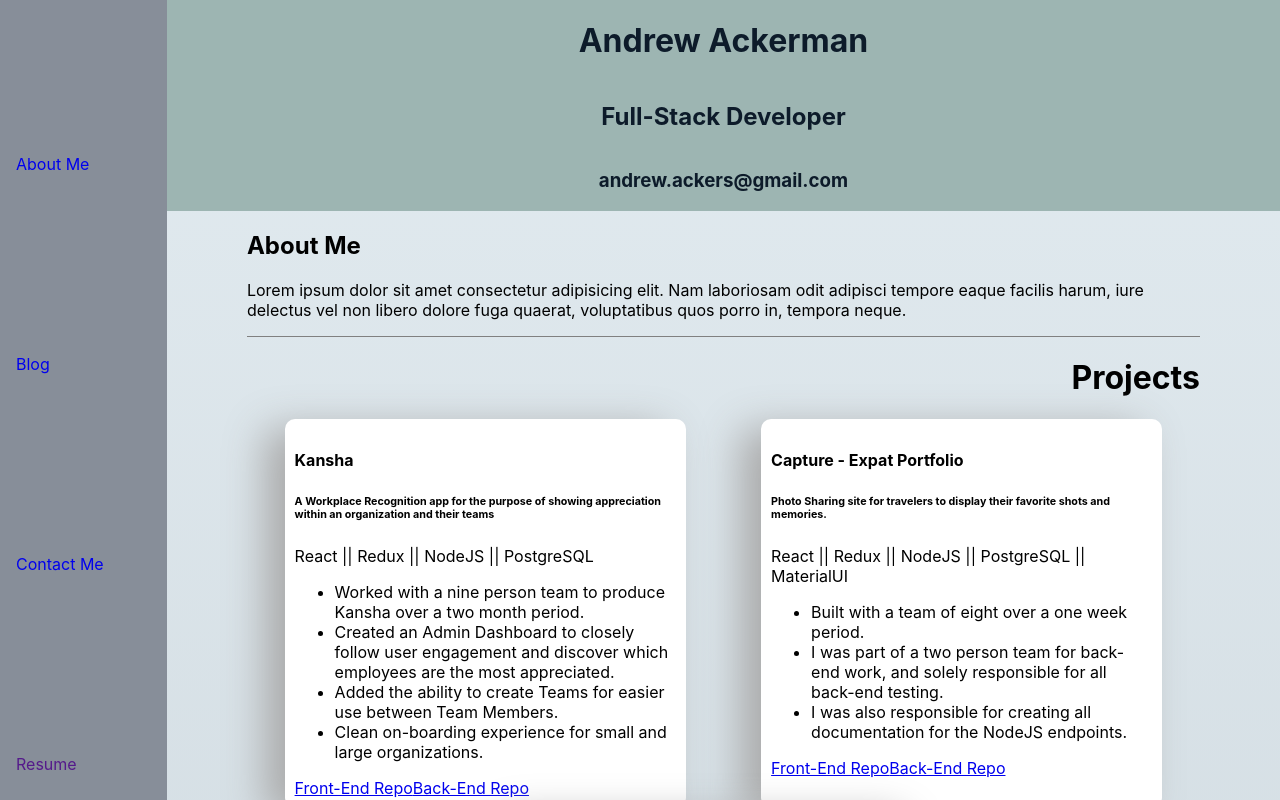
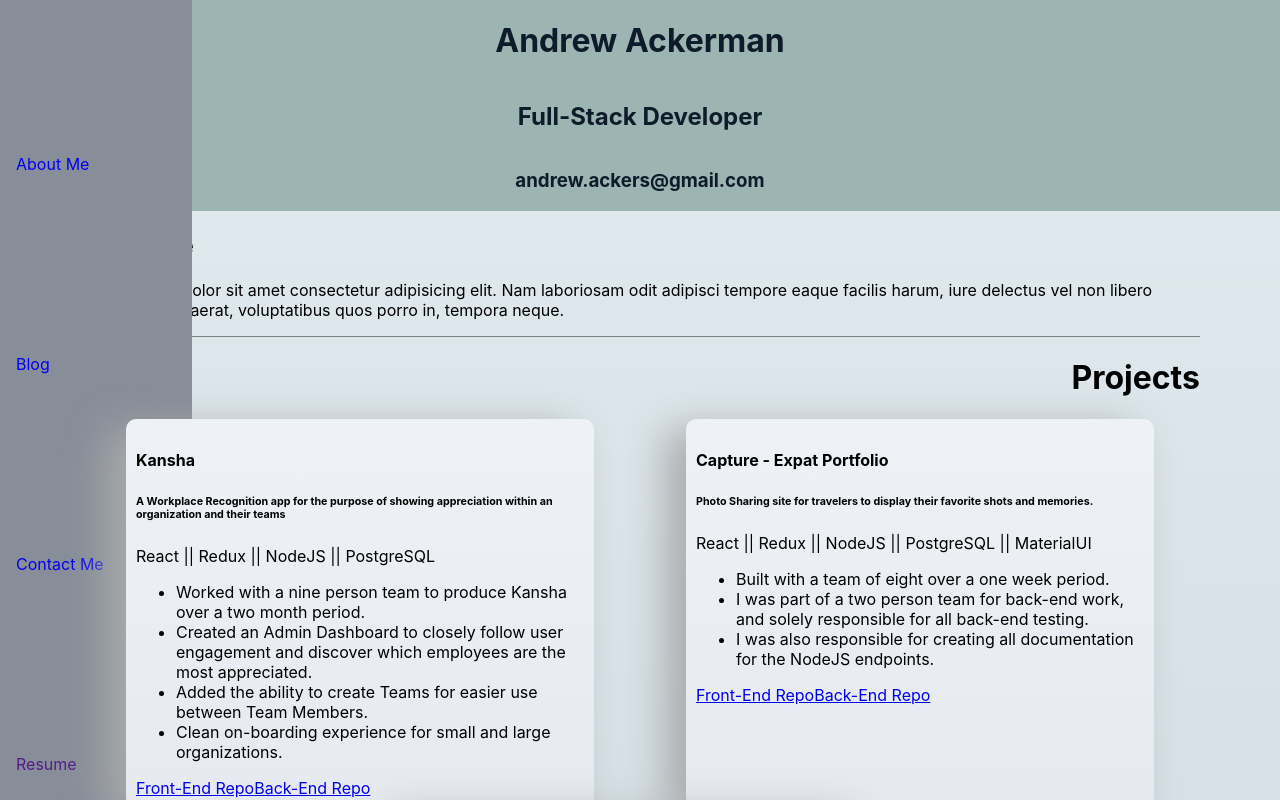
Before and after one commit to ackers93/my-portfolio, a React (Create React App) app: page / in a window 1280 px wide. Shown: the top 800 px of the page. Built offline with nearby package versions, Linux system fonts and the light colour scheme; no server answers.

Commit message:
added better gradients and fixed nav position

```diff
--- a/src/styles/_blog.scss
+++ b/src/styles/_blog.scss
@@ -7,7 +7,7 @@
 
     .post {
       width: 40%;
-      background-color: white;
+      background-image: linear-gradient(to top, #e6e9f0 0%, #eef1f5 100%);
       margin: 20px;
       filter: drop-shadow(-20px 10px 20px darkgrey);
       border-radius: 6px;
--- a/src/styles/_nav.scss
+++ b/src/styles/_nav.scss
@@ -1,14 +1,14 @@
 .nav {
   background-color: #878e99;
   width: 15%;
-  height: 100vh;
+  height: 100;
+  position: fixed;
   nav {
     padding: 4rem 1rem 4rem 1rem;
     height: 100vh;
     display: flex;
     flex-direction: column;
     justify-content: space-around;
-
     a {
       text-decoration: none;
     }
--- a/src/styles/_projects.scss
+++ b/src/styles/_projects.scss
@@ -13,9 +13,9 @@
     justify-content: center;
     justify-content: space-around;
     .project {
+      background-image: linear-gradient(to top, #e6e9f0 0%, #eef1f5 100%);
       justify-content: space-around;
       border-radius: 10px;
-      background-color: white;
       filter: drop-shadow(-20px 10px 20px darkgrey);
       width: 40%;
       padding: 10px;
--- a/src/styles/style.css
+++ b/src/styles/style.css
@@ -1,7 +1,8 @@
 .nav {
   background-color: #878e99;
   width: 15%;
-  height: 100vh;
+  height: 100;
+  position: fixed;
 }
 
 .nav nav {
@@ -80,10 +81,11 @@
 }
 
 .projects .project-list .project {
+  background-image: -webkit-gradient(linear, left bottom, left top, from(#e6e9f0), to(#eef1f5));
+  background-image: linear-gradient(to top, #e6e9f0 0%, #eef1f5 100%);
   -ms-flex-pack: distribute;
       justify-content: space-around;
   border-radius: 10px;
-  background-color: white;
   -webkit-filter: drop-shadow(-20px 10px 20px darkgrey);
           filter: drop-shadow(-20px 10px 20px darkgrey);
   width: 40%;
@@ -104,7 +106,8 @@
 
 .blog .posts .post {
   width: 40%;
-  background-color: white;
+  background-image: -webkit-gradient(linear, left bottom, left top, from(#e6e9f0), to(#eef1f5));
+  background-image: linear-gradient(to top, #e6e9f0 0%, #eef1f5 100%);
   margin: 20px;
   -webkit-filter: drop-shadow(-20px 10px 20px darkgrey);
           filter: drop-shadow(-20px 10px 20px darkgrey);
```
Also changed, not shown: 1 other file (tests, documents, lock files or other folders).
